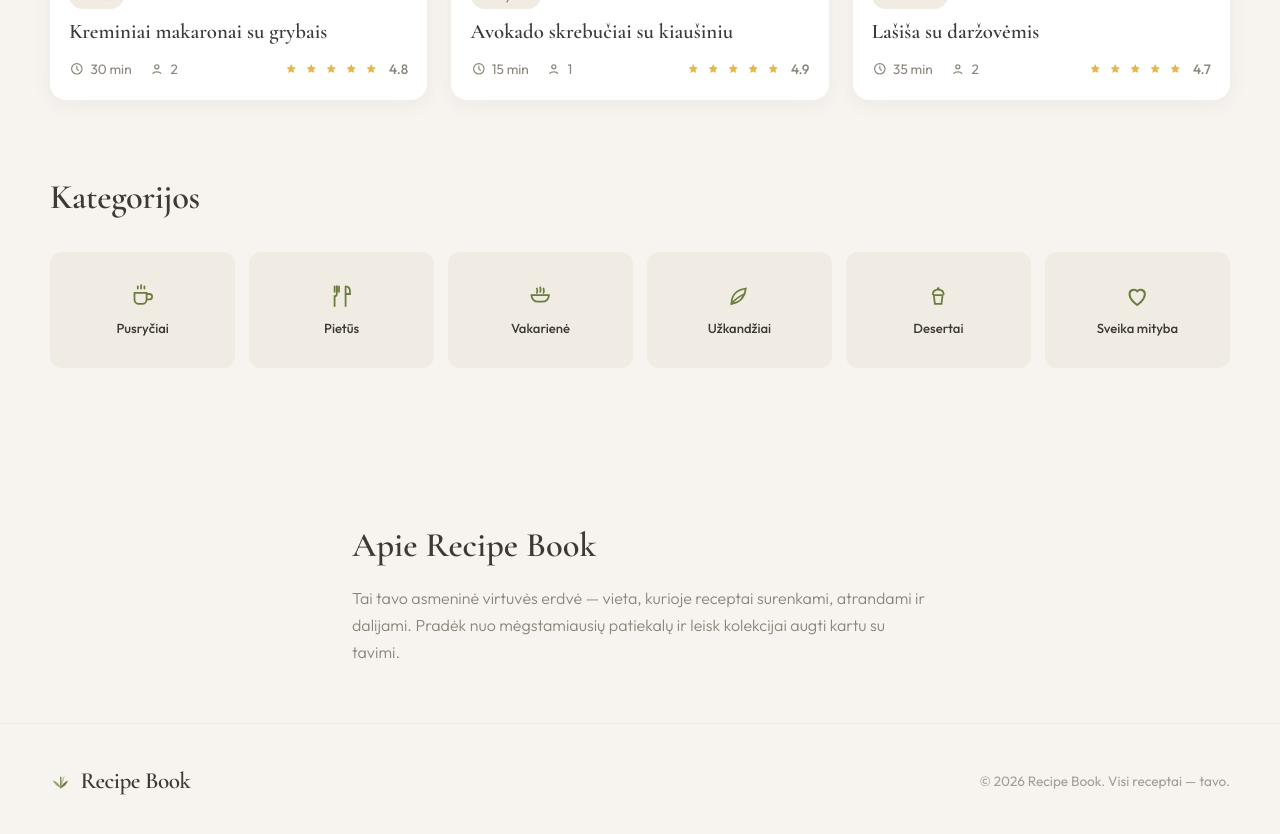
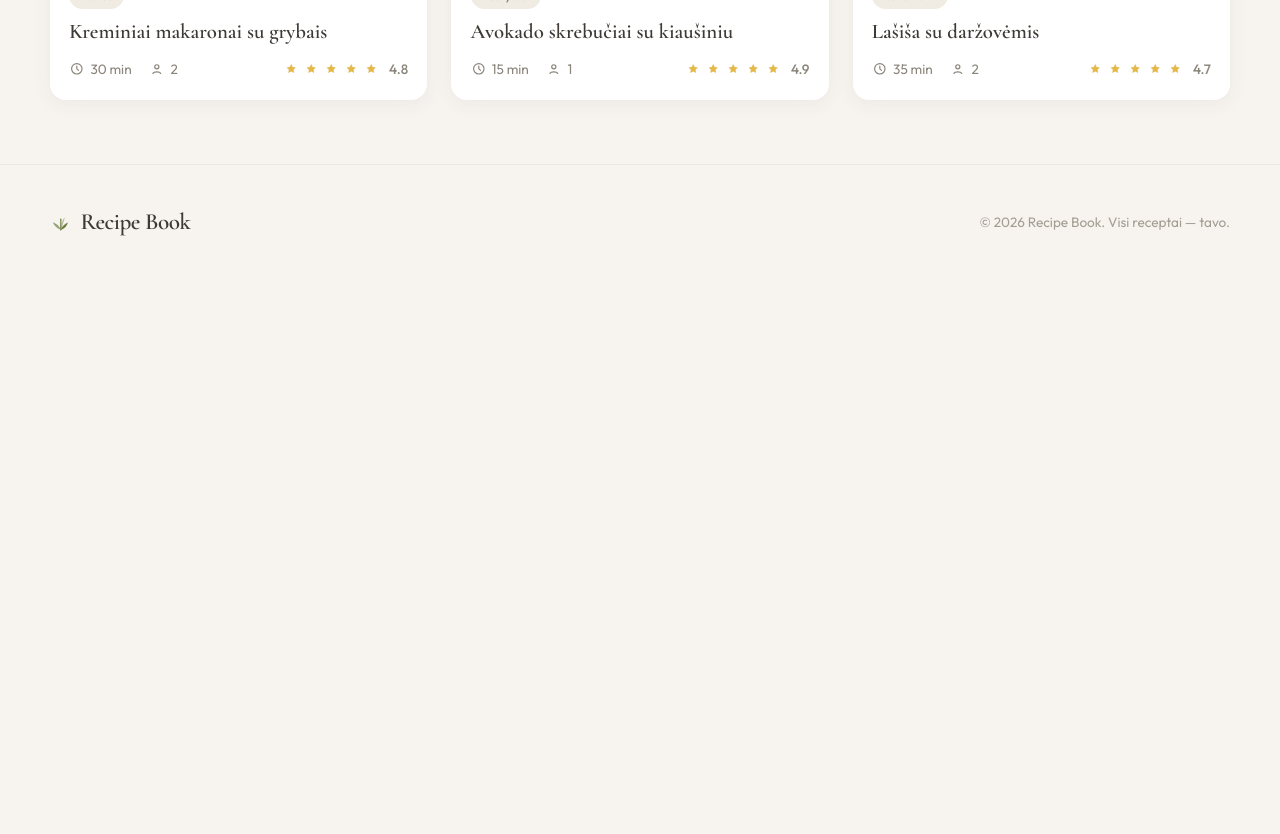
Before and after one commit to justejuonytejj-blip/recipe-book, a React (Vite) app: page / in a window 1280 px wide. Shown: the part 1060-1894 px from the top of the page. After the commit the page ends 1340 px from the top, so only its background shows below. Built offline with nearby package versions, Linux system fonts and the light colour scheme.

Commit message:
Remove categories and about sections

```diff
--- a/src/App.css
+++ b/src/App.css
@@ -487,78 +487,8 @@
   font-weight: 500;
 }
 
-/* —— Categories —— */
-.categories-section {
+.recipes-section {
   padding-bottom: 3rem;
-}
-
-.category-grid {
-  display: grid;
-  grid-template-columns: repeat(3, 1fr);
-  gap: 0.85rem;
-}
-
-.category-card {
-  display: flex;
-  flex-direction: column;
-  align-items: center;
-  justify-content: center;
-  gap: 0.7rem;
-  min-height: 6.5rem;
-  padding: 1.1rem 0.5rem;
-  background: var(--sand-soft);
-  border-radius: var(--radius-sm);
-  color: var(--text);
-  transition:
-    background 0.2s ease,
-    transform 0.2s ease,
-    box-shadow 0.2s ease;
-  animation: fadeUp 0.5s ease both;
-}
-
-.category-card:hover {
-  background: var(--sand);
-  transform: translateY(-2px);
-  box-shadow: var(--shadow-sm);
-}
-
-.category-icon {
-  display: inline-flex;
-  color: var(--olive);
-}
-
-.category-icon .icon {
-  width: 1.65rem;
-  height: 1.65rem;
-}
-
-.category-label {
-  font-size: 0.82rem;
-  font-weight: 500;
-  text-align: center;
-  line-height: 1.25;
-}
-
-/* —— About —— */
-.about-section {
-  padding: 1rem 0 4rem;
-}
-
-.about-inner {
-  max-width: 36rem;
-  padding: 2rem 0;
-}
-
-.about-inner h2 {
-  font-size: clamp(1.75rem, 3vw, 2.15rem);
-  margin-bottom: 0.85rem;
-}
-
-.about-inner p {
-  margin: 0;
-  color: var(--text-muted);
-  font-weight: 300;
-  line-height: 1.7;
 }
 
 /* —— Footer —— */
@@ -692,14 +622,6 @@
   .recipe-grid {
     grid-template-columns: repeat(2, 1fr);
   }
-
-  .category-grid {
-    grid-template-columns: repeat(6, 1fr);
-  }
-
-  .category-card {
-    min-height: 7.25rem;
-  }
 }
 
 /* —— Desktop —— */
@@ -753,15 +675,12 @@
 
   .recipes-section {
     padding-top: 1rem;
+    padding-bottom: 4rem;
   }
 
   .recipe-grid {
     grid-template-columns: repeat(3, 1fr);
     gap: 1.5rem;
-  }
-
-  .categories-section {
-    padding-bottom: 4.5rem;
   }
 
   .footer {
--- a/src/App.jsx
+++ b/src/App.jsx
@@ -92,20 +92,9 @@ const recipes = [
   },
 ]
 
-const categories = [
-  { id: 'breakfast', label: 'Pusryčiai', icon: 'coffee' },
-  { id: 'lunch', label: 'Pietūs', icon: 'utensils' },
-  { id: 'dinner', label: 'Vakarienė', icon: 'bowl' },
-  { id: 'snacks', label: 'Užkandžiai', icon: 'leaf' },
-  { id: 'desserts', label: 'Desertai', icon: 'cupcake' },
-  { id: 'healthy', label: 'Sveika mityba', icon: 'heart' },
-]
-
 const navLinks = [
   { href: '#', label: 'Pagrindinis', active: true },
   { href: '#receptai', label: 'Mano receptai' },
-  { href: '#kategorijos', label: 'Kategorijos' },
-  { href: '#apie', label: 'Apie' },
 ]
 
 function LeafLogo() {
@@ -189,39 +178,6 @@ function Icon({ name }) {
       <svg viewBox="0 0 24 24" fill="none" stroke="currentColor" strokeWidth="1.8">
         <path d="M5 5.5A2.5 2.5 0 0 1 7.5 3H19v16H7.5A2.5 2.5 0 0 0 5 21.5V5.5Z" />
         <path d="M5 21.5A2.5 2.5 0 0 1 7.5 19H19" />
-      </svg>
-    ),
-    coffee: (
-      <svg viewBox="0 0 24 24" fill="none" stroke="currentColor" strokeWidth="1.6">
-        <path d="M5 9h11v6a4 4 0 0 1-4 4H9a4 4 0 0 1-4-4V9Z" />
-        <path d="M16 10h2.5a2.5 2.5 0 0 1 0 5H16" />
-        <path d="M8 3v2M11 2v3M14 3v2" strokeLinecap="round" />
-      </svg>
-    ),
-    utensils: (
-      <svg viewBox="0 0 24 24" fill="none" stroke="currentColor" strokeWidth="1.6">
-        <path d="M8 3v7a2 2 0 0 1-2 2v9" strokeLinecap="round" />
-        <path d="M8 3c0 0 .5 3 0 5M6 3v5M10 3v5" strokeLinecap="round" />
-        <path d="M16 3v18M16 3c2.5 0 4 2 4 5v2h-4" strokeLinecap="round" />
-      </svg>
-    ),
-    bowl: (
-      <svg viewBox="0 0 24 24" fill="none" stroke="currentColor" strokeWidth="1.6">
-        <path d="M4 11h16a6 6 0 0 1-6 6h-4a6 6 0 0 1-6-6Z" />
-        <path d="M9 5c.5 1.5.5 3 0 4M12 4c.5 1.5.5 3 0 4M15 5c.5 1.5.5 3 0 4" strokeLinecap="round" />
-      </svg>
-    ),
-    leaf: (
-      <svg viewBox="0 0 24 24" fill="none" stroke="currentColor" strokeWidth="1.6">
-        <path d="M5 19c8-1 12-7 13-14-7 1-13 5-13 14Z" />
-        <path d="M5 19c3-4 7-7 12-9" strokeLinecap="round" />
-      </svg>
-    ),
-    cupcake: (
-      <svg viewBox="0 0 24 24" fill="none" stroke="currentColor" strokeWidth="1.6">
-        <path d="M8 11h8l-1 8H9l-1-8Z" />
-        <path d="M7 11c0-3 2-5 5-5s5 2 5 5" />
-        <circle cx="12" cy="5" r="1.2" fill="currentColor" stroke="none" />
       </svg>
     ),
     close: (
@@ -531,41 +487,6 @@ function App() {
             </div>
           </div>
         </section>
-
-        <section className="section categories-section" id="kategorijos">
-          <div className="container">
-            <div className="section-header">
-              <h2>Kategorijos</h2>
-            </div>
-
-            <div className="category-grid">
-              {categories.map((category, index) => (
-                <button
-                  key={category.id}
-                  type="button"
-                  className="category-card"
-                  style={{ animationDelay: `${index * 60}ms` }}
-                >
-                  <span className="category-icon">
-                    <Icon name={category.icon} />
-                  </span>
-                  <span className="category-label">{category.label}</span>
-                </button>
-              ))}
-            </div>
-          </div>
-        </section>
-
-        <section className="section about-section" id="apie">
-          <div className="container about-inner">
-            <h2>Apie Recipe Book</h2>
-            <p>
-              Tai tavo asmeninė virtuvės erdvė — vieta, kurioje receptai
-              surenkami, atrandami ir dalijami. Pradėk nuo mėgstamiausių
-              patiekalų ir leisk kolekcijai augti kartu su tavimi.
-            </p>
-          </div>
-        </section>
       </main>
 
       <footer className="footer">
@@ -587,7 +508,7 @@ function App() {
           <Icon name="book" />
           <span>Receptai</span>
         </a>
-        <a href="#apie">
+        <a href="#">
           <Icon name="user" />
           <span>Profilis</span>
         </a>
```
